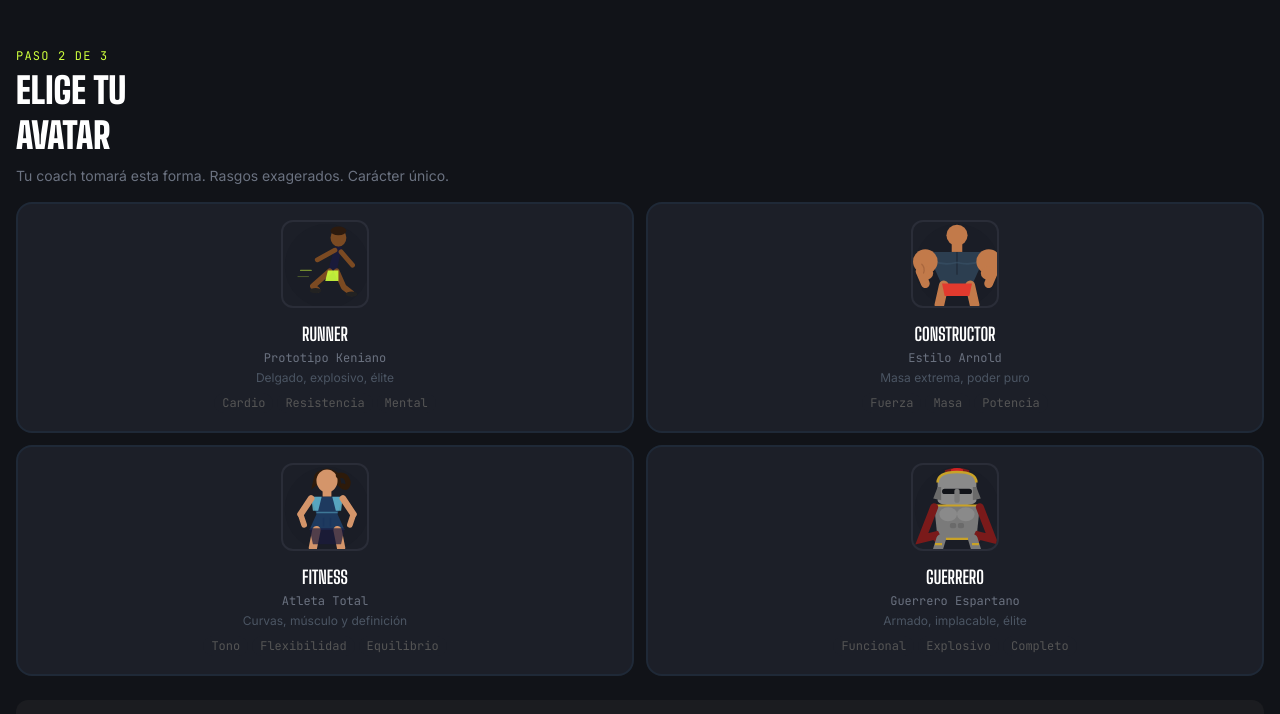
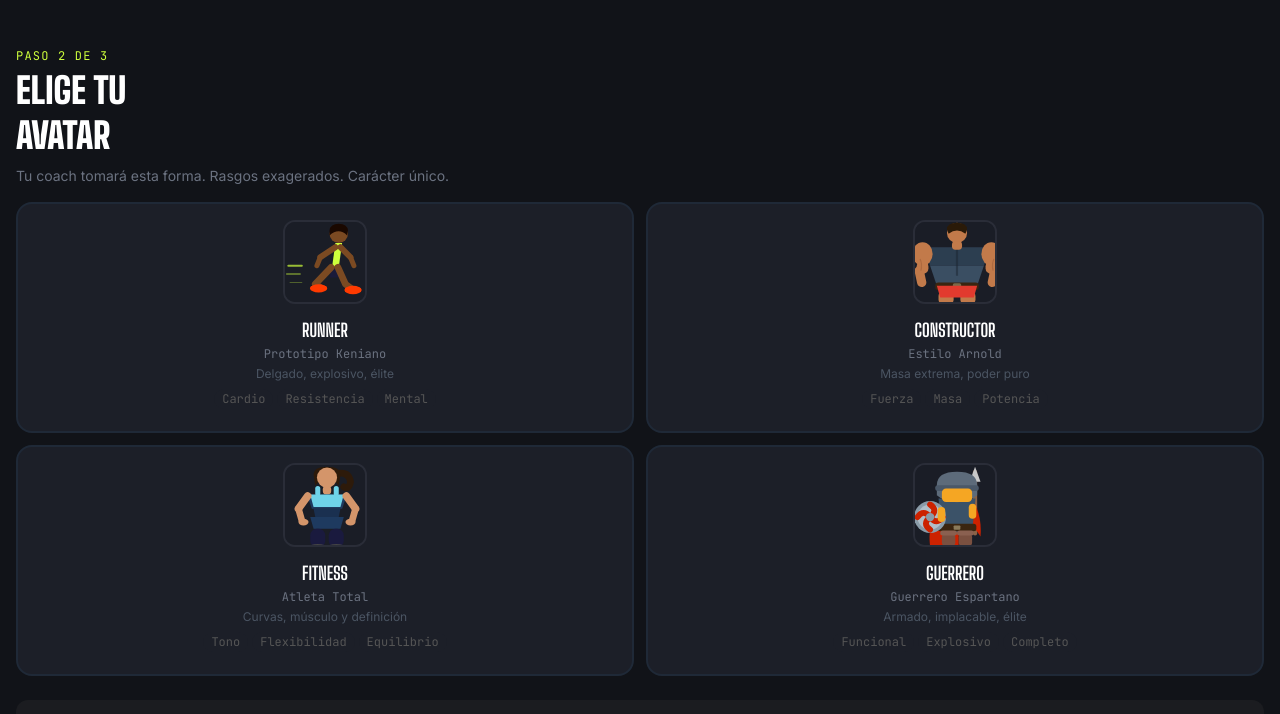
Before and after one commit to alejandrocalderon777/modo-maquina, a React (Vite) app: page /avatar-select in a window 1280 px wide. Shown: the top 714 px of the page. Built offline with nearby package versions, Linux system fonts and the light colour scheme.

Commit message:
feat: personajes flat-design (guerrero+escudo+lanza, runner, builder, fitness)

```diff
--- a/src/components/AvatarDisplay.tsx
+++ b/src/components/AvatarDisplay.tsx
@@ -18,16 +18,13 @@ export const ARCHETYPE_COLOR: Record<Archetype, string> = {
 }
 
 /* ── Lineage Emblems SVG ───────────────────────────────────────────── */
-
 export function LineageEmblemSVG({ lineage, size = 24 }: { lineage: string; size?: number }) {
   if (lineage === 'spartan') {
     return (
       <svg width={size} height={size} viewBox="0 0 24 24" fill="none">
-        {/* Spartan helmet - side profile */}
         <path d="M7 4 Q12 1 17 4 L17 11 Q17 16 12 18 L10 23 L8 18 Q4 15 4 11 L4 4 Z" fill="currentColor" />
         <path d="M4 7 L1 10 L3 14" stroke="currentColor" strokeWidth="1.5" strokeLinecap="round" fill="none" />
         <rect x="6" y="9" width="9" height="3" rx="1.5" fill="black" opacity="0.45" />
-        {/* Crest */}
         <path d="M7 4 Q12 1 17 4" stroke="currentColor" strokeWidth="2.5" strokeLinecap="round" fill="none" />
       </svg>
     )
@@ -35,7 +32,6 @@ export function LineageEmblemSVG({ lineage, size = 24 }: { lineage: string; size
   if (lineage === 'viking') {
     return (
       <svg width={size} height={size} viewBox="0 0 24 24" fill="none">
-        {/* Runic R (Raidō) - ᚱ */}
         <line x1="7" y1="2" x2="7" y2="22" stroke="currentColor" strokeWidth="2.5" strokeLinecap="round" />
         <path d="M7 2 L16 2 Q20 2 20 7.5 Q20 13 7 13" stroke="currentColor" strokeWidth="2.5" strokeLinecap="round" strokeLinejoin="round" fill="none" />
         <line x1="7" y1="13" x2="19" y2="22" stroke="currentColor" strokeWidth="2.5" strokeLinecap="round" />
@@ -45,7 +41,6 @@ export function LineageEmblemSVG({ lineage, size = 24 }: { lineage: string; size
   if (lineage === 'mapuche') {
     return (
       <svg width={size} height={size} viewBox="0 0 24 24" fill="none">
-        {/* Wenufoye / Sol mapuche - sun wheel */}
         <circle cx="12" cy="12" r="9" stroke="currentColor" strokeWidth="1.8" fill="none" />
         <circle cx="12" cy="12" r="2.5" fill="currentColor" />
         <line x1="12" y1="3" x2="12" y2="21" stroke="currentColor" strokeWidth="1.5" />
@@ -58,33 +53,107 @@ export function LineageEmblemSVG({ lineage, size = 24 }: { lineage: string; size
   return null
 }
 
-/* ── Character SVG Illustrations ──────────────────────────────────── */
+/* ── FLAT DESIGN Character SVGs ───────────────────────────────────── */
+
+export function WarriorSVG({ size }: { size: number }) {
+  return (
+    <svg width={size} height={size} viewBox="0 0 100 100" fill="none" xmlns="http://www.w3.org/2000/svg">
+      <rect width="100" height="100" fill="#1A1D26" />
+
+      {/* SPEAR shaft */}
+      <rect x="69" y="6" width="5" height="78" rx="2.5" fill="#8B6347" />
+      {/* SPEAR tip */}
+      <polygon points="71.5,2 65,20 78,20" fill="#C8C8C8" />
+
+      {/* RED CAPE behind body */}
+      <path d="M32 40 Q14 65 18 97 L52 97 L52 40 Z" fill="#CC2200" />
+      <path d="M68 40 Q80 60 78 85 L66 68 Z" fill="#CC2200" />
+
+      {/* BODY — dark teal tunic */}
+      <path d="M28 40 L72 40 L68 80 L32 80 Z" fill="#3B5268" />
+
+      {/* BELT */}
+      <rect x="27" y="70" width="46" height="9" rx="3" fill="#3A2510" />
+      <rect x="46" y="72" width="8" height="5" rx="1" fill="#8A7A5A" />
+
+      {/* SHIELD — round with pinwheel */}
+      <circle cx="18" cy="62" r="19" fill="#8A9BA8" />
+      <circle cx="18" cy="62" r="15" fill="#B0BEC8" />
+      <path d="M18 47 Q28 54 18 62" stroke="#CC2200" strokeWidth="7" fill="none" strokeLinecap="round" />
+      <path d="M18 77 Q8 70 18 62" stroke="#CC2200" strokeWidth="7" fill="none" strokeLinecap="round" />
+      <path d="M3 62 Q10 52 18 62" stroke="#CC2200" strokeWidth="7" fill="none" strokeLinecap="round" />
+      <path d="M33 62 Q26 72 18 62" stroke="#CC2200" strokeWidth="7" fill="none" strokeLinecap="round" />
+      <circle cx="18" cy="62" r="5" fill="#8A9BA8" />
+
+      {/* Left arm — shield arm */}
+      <rect x="27" y="50" width="9" height="18" rx="4.5" fill="#F5A623" />
+
+      {/* Right arm — spear arm */}
+      <rect x="64" y="46" width="9" height="18" rx="4.5" fill="#F5A623" />
+
+      {/* NECK */}
+      <rect x="44" y="26" width="12" height="16" rx="4" fill="#F5A623" />
+
+      {/* HELMET */}
+      <path d="M26 24 Q26 8 50 8 Q74 8 74 24 L74 36 Q68 42 50 44 Q32 42 26 36 Z" fill="#5D6B7A" />
+      {/* Helmet brim band */}
+      <rect x="24" y="24" width="52" height="7" rx="3.5" fill="#4A5868" />
+      {/* Nose guard */}
+      <rect x="47" y="29" width="6" height="16" rx="3" fill="#4A5868" />
+      {/* Face skin */}
+      <rect x="32" y="28" width="36" height="16" rx="5" fill="#F5A623" />
+
+      {/* BOOTS / legs */}
+      <rect x="32" y="80" width="16" height="18" rx="6" fill="#7A5040" />
+      <rect x="52" y="80" width="16" height="18" rx="6" fill="#7A5040" />
+      {/* Boot tops */}
+      <rect x="30" y="78" width="20" height="6" rx="3" fill="#8A6050" />
+      <rect x="50" y="78" width="20" height="6" rx="3" fill="#8A6050" />
+    </svg>
+  )
+}
 
 export function RunnerSVG({ size }: { size: number }) {
   return (
     <svg width={size} height={size} viewBox="0 0 100 100" fill="none" xmlns="http://www.w3.org/2000/svg">
-      <circle cx="50" cy="50" r="48" fill="#1A1D26" />
+      <rect width="100" height="100" fill="#1A1D26" />
+
+      {/* Speed lines */}
+      <line x1="4" y1="52" x2="20" y2="52" stroke="#CEFF3C" strokeWidth="2.5" strokeLinecap="round" opacity="0.7" />
+      <line x1="2" y1="62" x2="18" y2="62" stroke="#CEFF3C" strokeWidth="1.8" strokeLinecap="round" opacity="0.5" />
+      <line x1="6" y1="72" x2="20" y2="72" stroke="#CEFF3C" strokeWidth="1.2" strokeLinecap="round" opacity="0.3" />
+
       {/* Head */}
-      <ellipse cx="63" cy="18" rx="9" ry="10" fill="#7B4A22" />
-      <ellipse cx="63" cy="10" rx="9" ry="5" fill="#2C1A0E" />
-      {/* Torso - lean, forward lean */}
-      <path d="M59 28 L51 56 L61 56 L67 28 Z" fill="#1A1A3A" />
-      {/* Left arm - forward punch */}
-      <path d="M59 32 L39 43" stroke="#7B4A22" strokeWidth="5.5" strokeLinecap="round" />
-      {/* Right arm - back */}
-      <path d="M66 34 L79 49" stroke="#7B4A22" strokeWidth="5.5" strokeLinecap="round" />
-      {/* Right leg - stride forward */}
-      <path d="M53 56 L34 73 L39 77" stroke="#7B4A22" strokeWidth="6.5" strokeLinecap="round" strokeLinejoin="round" />
-      {/* Left leg - push off */}
-      <path d="M61 56 L69 74 L78 81" stroke="#7B4A22" strokeWidth="6.5" strokeLinecap="round" strokeLinejoin="round" />
+      <circle cx="64" cy="14" r="11" fill="#7B4A22" />
+      {/* Hair */}
+      <path d="M53 10 Q54 2 64 2 Q74 2 75 10 L74 16 Q64 6 53 16 Z" fill="#1A0800" />
+
+      {/* Torso — slight forward lean */}
+      <path d="M60 25 L56 54 L64 54 L68 25 Z" fill="#CEFF3C" />
+
+      {/* Left arm — pumping forward */}
+      <path d="M60 30 L42 42" stroke="#7B4A22" strokeWidth="7" strokeLinecap="round" />
+      <path d="M42 42 L38 52" stroke="#7B4A22" strokeWidth="6" strokeLinecap="round" />
+
+      {/* Right arm — back */}
+      <path d="M66 30 L78 42" stroke="#7B4A22" strokeWidth="7" strokeLinecap="round" />
+      <path d="M78 42 L82 52" stroke="#7B4A22" strokeWidth="6" strokeLinecap="round" />
+
       {/* Shorts */}
-      <path d="M51 55 L48 67 L63 67 L63 55 Z" fill="#CEFF3C" opacity="0.9" />
-      {/* Shoes */}
-      <ellipse cx="37" cy="78" rx="6.5" ry="3" fill="#222" />
-      <ellipse cx="78" cy="82" rx="6.5" ry="3" fill="#222" />
-      {/* Speed lines */}
-      <line x1="20" y1="55" x2="32" y2="55" stroke="#CEFF3C" strokeWidth="1.5" strokeLinecap="round" opacity="0.5" />
-      <line x1="17" y1="62" x2="29" y2="62" stroke="#CEFF3C" strokeWidth="1" strokeLinecap="round" opacity="0.3" />
+      <path d="M56 53 L53 66 L66 66 L66 53 Z" fill="#1A1A3A" />
+
+      {/* Left leg — stride out front */}
+      <path d="M55 54 L36 74 L42 78" stroke="#7B4A22" strokeWidth="8" strokeLinecap="round" strokeLinejoin="round" />
+
+      {/* Right leg — push off back */}
+      <path d="M63 54 L72 74 L80 80" stroke="#7B4A22" strokeWidth="8" strokeLinecap="round" strokeLinejoin="round" />
+
+      {/* LEFT shoe */}
+      <ellipse cx="40" cy="79" rx="10" ry="5" fill="#FF3A00" />
+      <rect x="30" y="76" width="20" height="6" rx="3" fill="#FF3A00" />
+      {/* RIGHT shoe */}
+      <ellipse cx="81" cy="81" rx="10" ry="5" fill="#FF3A00" />
+      <rect x="71" y="78" width="20" height="6" rx="3" fill="#FF3A00" />
     </svg>
   )
 }
@@ -92,33 +161,49 @@ export function RunnerSVG({ size }: { size: number }) {
 export function BuilderSVG({ size }: { size: number }) {
   return (
     <svg width={size} height={size} viewBox="0 0 100 100" fill="none" xmlns="http://www.w3.org/2000/svg">
-      <circle cx="50" cy="50" r="48" fill="#1A1D26" />
+      <rect width="100" height="100" fill="#1A1D26" />
+
       {/* Head */}
-      <ellipse cx="50" cy="15" rx="12" ry="12" fill="#C27A4A" />
+      <circle cx="50" cy="13" r="12" fill="#C27A4A" />
+      {/* Hair */}
+      <path d="M38 9 Q38 1 50 1 Q62 1 62 9 L60 14 Q50 6 40 14 Z" fill="#2A1A08" />
+
+      {/* Massive shoulders block */}
+      <path d="M10 30 L90 30 L82 52 L18 52 Z" fill="#2C3E50" />
+
+      {/* Chest */}
+      <path d="M18 52 L82 52 L74 76 L26 76 Z" fill="#3A4E62" />
+
+      {/* Chest line */}
+      <line x1="50" y1="30" x2="50" y2="64" stroke="#1A2530" strokeWidth="2.5" opacity="0.5" />
+
       {/* Neck */}
-      <rect x="44" y="25" width="12" height="9" fill="#C27A4A" />
-      {/* MASSIVE torso - extreme V-taper */}
-      <path d="M16 34 L84 34 L67 72 L33 72 Z" fill="#2C3E50" />
-      {/* Chest separation */}
-      <line x1="50" y1="34" x2="50" y2="60" stroke="#1A1D26" strokeWidth="2" opacity="0.4" />
-      {/* Pec definition */}
-      <path d="M22 44 Q35 50 50 46 Q65 50 78 44" stroke="#3A5268" strokeWidth="2" fill="none" opacity="0.6" />
-      {/* LEFT HUGE BICEP */}
-      <circle cx="14" cy="45" r="14" fill="#C27A4A" />
-      <ellipse cx="14" cy="58" rx="9" ry="8" fill="#C27A4A" />
-      <path d="M8 56 L14 70" stroke="#C27A4A" strokeWidth="10" strokeLinecap="round" />
-      {/* RIGHT HUGE BICEP */}
-      <circle cx="86" cy="45" r="14" fill="#C27A4A" />
-      <ellipse cx="86" cy="58" rx="9" ry="8" fill="#C27A4A" />
-      <path d="M92 56 L86 70" stroke="#C27A4A" strokeWidth="10" strokeLinecap="round" />
-      {/* Vein on arm */}
-      <path d="M10 48 Q14 52 12 58" stroke="#A0603A" strokeWidth="1.5" strokeLinecap="round" fill="none" opacity="0.7" />
-      {/* Legs */}
-      <path d="M35 72 L30 94" stroke="#C27A4A" strokeWidth="11" strokeLinecap="round" />
-      <path d="M65 72 L70 94" stroke="#C27A4A" strokeWidth="11" strokeLinecap="round" />
+      <rect x="44" y="23" width="12" height="10" rx="4" fill="#C27A4A" />
+
+      {/* LEFT ARM — HUGE bicep flexed up */}
+      <ellipse cx="9" cy="38" rx="12" ry="14" fill="#C27A4A" />
+      <rect x="2" y="46" width="14" height="16" rx="7" fill="#C27A4A" />
+      <path d="M5 58 L8 72" stroke="#C27A4A" strokeWidth="11" strokeLinecap="round" />
+      {/* Vein */}
+      <path d="M6 44 Q9 50 7 58" stroke="#A0603A" strokeWidth="1.5" fill="none" opacity="0.6" />
+
+      {/* RIGHT ARM — HUGE bicep flexed up */}
+      <ellipse cx="91" cy="38" rx="12" ry="14" fill="#C27A4A" />
+      <rect x="84" y="46" width="14" height="16" rx="7" fill="#C27A4A" />
+      <path d="M95 58 L92 72" stroke="#C27A4A" strokeWidth="11" strokeLinecap="round" />
+      <path d="M94 44 Q91 50 93 58" stroke="#A0603A" strokeWidth="1.5" fill="none" opacity="0.6" />
+
+      {/* Belt */}
+      <rect x="24" y="72" width="52" height="9" rx="4" fill="#3A2510" />
+      <rect x="45" y="73" width="10" height="7" rx="2" fill="#7A6A4A" />
+
+      {/* LEGS */}
+      <rect x="28" y="81" width="18" height="18" rx="7" fill="#C27A4A" />
+      <rect x="54" y="81" width="18" height="18" rx="7" fill="#C27A4A" />
+
       {/* Shorts */}
-      <path d="M33 70 L36 84 L50 84 L50 70 Z" fill="#E23A2E" />
-      <path d="M67 70 L64 84 L50 84 L50 70 Z" fill="#E23A2E" />
+      <path d="M26 76 L30 90 L50 90 L50 76 Z" fill="#E23A2E" />
+      <path d="M74 76 L70 90 L50 90 L50 76 Z" fill="#E23A2E" />
     </svg>
   )
 }
@@ -126,87 +211,58 @@ export function BuilderSVG({ size }: { size: number }) {
 export function FitnessSVG({ size }: { size: number }) {
   return (
     <svg width={size} height={size} viewBox="0 0 100 100" fill="none" xmlns="http://www.w3.org/2000/svg">
-      <circle cx="50" cy="50" r="48" fill="#1A1D26" />
+      <rect width="100" height="100" fill="#1A1D26" />
+
+      {/* Ponytail */}
+      <path d="M63 10 Q76 8 78 20 Q76 30 70 26" stroke="#2D1A0A" strokeWidth="8" strokeLinecap="round" fill="none" />
+
       {/* Hair */}
-      <path d="M35 15 Q36 6 50 4 Q64 6 65 15 L68 28 Q60 20 50 20 Q40 20 32 28 Z" fill="#2D1A0A" />
+      <path d="M34 12 Q34 2 50 2 Q66 2 66 12 L64 24 Q56 16 50 16 Q44 16 36 24 Z" fill="#2D1A0A" />
+
       {/* Head */}
-      <ellipse cx="50" cy="18" rx="12" ry="13" fill="#D4956A" />
+      <circle cx="50" cy="15" r="12" fill="#D4956A" />
+
       {/* Neck */}
-      <rect x="45" y="29" width="10" height="7" fill="#D4956A" />
-      {/* Torso - Athletic hourglass */}
-      <path d="M32 36 L68 36 L62 56 L70 74 L30 74 L38 56 Z" fill="#1E3A5F" />
-      {/* Waist indent lines */}
-      <line x1="38" y1="54" x2="62" y2="54" stroke="#6FD3E8" strokeWidth="1.5" opacity="0.4" />
-      {/* Defined abs lines */}
-      <line x1="46" y1="60" x2="46" y2="70" stroke="#16305A" strokeWidth="1.5" opacity="0.5" />
-      <line x1="54" y1="60" x2="54" y2="70" stroke="#16305A" strokeWidth="1.5" opacity="0.5" />
-      {/* Sports top accent */}
-      <path d="M32 36 L44 36 L40 52 L34 52 Z" fill="#6FD3E8" opacity="0.7" />
-      <path d="M68 36 L56 36 L60 52 L66 52 Z" fill="#6FD3E8" opacity="0.7" />
-      {/* Left arm - toned */}
-      <path d="M32 38 L20 56" stroke="#D4956A" strokeWidth="7.5" strokeLinecap="round" />
-      <path d="M20 56 L24 68" stroke="#D4956A" strokeWidth="6.5" strokeLinecap="round" />
-      {/* Right arm */}
-      <path d="M68 38 L80 56" stroke="#D4956A" strokeWidth="7.5" strokeLinecap="round" />
-      <path d="M80 56 L76 68" stroke="#D4956A" strokeWidth="6.5" strokeLinecap="round" />
-      {/* Legs */}
-      <path d="M38 74 L34 94" stroke="#D4956A" strokeWidth="9.5" strokeLinecap="round" />
-      <path d="M62 74 L66 94" stroke="#D4956A" strokeWidth="9.5" strokeLinecap="round" />
-      {/* Leggings */}
-      <path d="M30 72 L34 90 L50 90 L50 72 Z" fill="#1A1A3E" opacity="0.7" />
-      <path d="M70 72 L66 90 L50 90 L50 72 Z" fill="#1A1A3E" opacity="0.7" />
-      {/* Ponytail */}
-      <path d="M63 12 Q72 10 74 20 Q73 28 68 24" stroke="#2D1A0A" strokeWidth="6" strokeLinecap="round" fill="none" />
-    </svg>
-  )
-}
+      <rect x="45" y="25" width="10" height="10" rx="4" fill="#D4956A" />
 
-export function WarriorSVG({ size }: { size: number }) {
-  return (
-    <svg width={size} height={size} viewBox="0 0 100 100" fill="none" xmlns="http://www.w3.org/2000/svg">
-      <circle cx="50" cy="50" r="48" fill="#1A1D26" />
-      {/* Helmet crest / plume */}
-      <path d="M36 6 Q50 1 64 6 L60 20 L40 20 Z" fill="#7A1A1A" />
-      <path d="M43 5 Q50 2 57 5 L55 20 L45 20 Z" fill="#CC2222" />
-      {/* Spartan helmet */}
-      <path d="M28 20 Q28 8 50 8 Q72 8 72 20 L72 40 Q72 46 50 46 Q28 46 28 40 Z" fill="#8A8A8A" />
-      {/* Cheek guards */}
-      <path d="M28 25 L23 38 L32 40 L32 25 Z" fill="#6A6A6A" />
-      <path d="M72 25 L77 38 L68 40 L68 25 Z" fill="#6A6A6A" />
-      {/* Eye slit */}
-      <rect x="33" y="27" width="34" height="6" rx="3" fill="#111318" />
-      {/* Nose guard */}
-      <rect x="47" y="27" width="6" height="16" rx="3" fill="#7A7A7A" />
-      {/* Helmet gold trim */}
-      <path d="M28 20 Q28 8 50 8 Q72 8 72 20" stroke="#C9A227" strokeWidth="3" fill="none" />
-      {/* Armor - muscle cuirass */}
-      <path d="M24 46 L76 46 L72 84 L28 84 Z" fill="#7A7A7A" />
-      {/* Pectoral muscles on armor */}
-      <ellipse cx="40" cy="56" rx="10" ry="8" fill="#8A8A8A" />
-      <ellipse cx="60" cy="56" rx="10" ry="8" fill="#8A8A8A" />
-      {/* Abs grid on armor */}
-      <rect x="42" y="66" width="7" height="6" rx="2" fill="#6A6A6A" />
-      <rect x="51" y="66" width="7" height="6" rx="2" fill="#6A6A6A" />
-      {/* Gold trim */}
-      <line x1="24" y1="46" x2="76" y2="46" stroke="#C9A227" strokeWidth="2.5" />
-      <line x1="28" y1="84" x2="72" y2="84" stroke="#C9A227" strokeWidth="2.5" />
-      {/* Red cape */}
-      <path d="M24 48 L10 84 L26 80 L28 84" stroke="#7A1A1A" strokeWidth="9" strokeLinecap="round" />
-      <path d="M76 48 L90 84 L74 80 L72 84" stroke="#7A1A1A" strokeWidth="9" strokeLinecap="round" />
-      {/* Greaved legs */}
-      <path d="M32 84 L28 97" stroke="#7A7A7A" strokeWidth="11" strokeLinecap="round" />
-      <path d="M68 84 L72 97" stroke="#7A7A7A" strokeWidth="11" strokeLinecap="round" />
-      {/* Gold greave band */}
-      <line x1="25" y1="90" x2="33" y2="90" stroke="#C9A227" strokeWidth="2.5" />
-      <line x1="67" y1="90" x2="75" y2="90" stroke="#C9A227" strokeWidth="2.5" />
+      {/* TORSO — hourglass: wide shoulders, narrow waist, wider hips */}
+      {/* Shoulders */}
+      <path d="M26 35 L74 35 L68 52 L32 52 Z" fill="#1E3A5F" />
+      {/* Waist */}
+      <path d="M34 52 L66 52 L64 62 L36 62 Z" fill="#1A3050" />
+      {/* Hips */}
+      <path d="M30 62 L70 62 L66 76 L34 76 Z" fill="#1E3A5F" />
+
+      {/* Sports crop top */}
+      <path d="M30 35 L70 35 L66 50 L34 50 Z" fill="#6FD3E8" />
+      {/* Top straps */}
+      <rect x="36" y="25" width="6" height="12" rx="3" fill="#6FD3E8" />
+      <rect x="58" y="25" width="6" height="12" rx="3" fill="#6FD3E8" />
+
+      {/* LEFT ARM — toned, hands on hips */}
+      <path d="M27 37 L16 52" stroke="#D4956A" strokeWidth="9" strokeLinecap="round" />
+      <path d="M16 52 L20 66" stroke="#D4956A" strokeWidth="8" strokeLinecap="round" />
+      <ellipse cx="22" cy="68" rx="6" ry="4" fill="#D4956A" />
+
+      {/* RIGHT ARM */}
+      <path d="M73 37 L84 52" stroke="#D4956A" strokeWidth="9" strokeLinecap="round" />
+      <path d="M84 52 L80 66" stroke="#D4956A" strokeWidth="8" strokeLinecap="round" />
+      <ellipse cx="78" cy="68" rx="6" ry="4" fill="#D4956A" />
+
+      {/* LEGGINGS */}
+      <rect x="30" y="76" width="18" height="22" rx="8" fill="#1A1A3E" />
+      <rect x="52" y="76" width="18" height="22" rx="8" fill="#1A1A3E" />
+
+      {/* Shoes */}
+      <ellipse cx="39" cy="98" rx="11" ry="4" fill="#444" />
+      <ellipse cx="61" cy="98" rx="11" ry="4" fill="#444" />
     </svg>
   )
 }
 
 /* ── Character map ────────────────────────────────────────────────── */
-
-const SIZE_PX: Record<string, number> = { sm: 42, md: 64, lg: 96, xl: 120 }
-const RING_PX: Record<string, number> = { sm: 56, md: 82, lg: 116, xl: 144 }
+const SIZE_PX: Record<string, number> = { sm: 44, md: 68, lg: 96, xl: 124 }
+const RING_PX: Record<string, number> = { sm: 58, md: 86, lg: 118, xl: 148 }
 
 export function CharacterSVG({ archetype, sizePx }: { archetype: Archetype; sizePx: number }) {
   if (archetype === 'runner') return <RunnerSVG size={sizePx} />
@@ -215,10 +271,9 @@ export function CharacterSVG({ archetype, sizePx }: { archetype: Archetype; size
   return <WarriorSVG size={sizePx} />
 }
 
-/* ── Main component ───────────────────────────────────────────────── */
-
+/* ── Main AvatarDisplay ───────────────────────────────────────────── */
 export default function AvatarDisplay({
-  archetype = 'runner',
+  archetype = 'warrior',
   lineage,
   size = 'md',
   animated = false,
@@ -231,64 +286,43 @@ export default function AvatarDisplay({
 
   return (
     <div className={clsx('relative flex items-center justify-center', className)}>
-      {/* Glow ring */}
       <div
-        className={clsx('absolute rounded-full', animated && 'animate-glow')}
+        className="absolute rounded-full"
         style={{
-          width: ringPx,
-          height: ringPx,
+          width: ringPx, height: ringPx,
           background: `radial-gradient(circle, ${accentColor}22 0%, transparent 70%)`,
           border: `2px solid ${accentColor}55`,
         }}
       />
-
-      {/* Character */}
       <div
         className={clsx('relative rounded-full overflow-hidden', animated && 'animate-bounce-in')}
         style={{
-          width: sizePx,
-          height: sizePx,
+          width: sizePx, height: sizePx,
           border: `2px solid ${accentColor}`,
           boxShadow: `0 0 16px ${accentColor}44`,
         }}
       >
         <CharacterSVG archetype={archetype} sizePx={sizePx} />
       </div>
-
-      {/* Lineage emblem badge */}
       {lineage && (
         <div
           className="absolute -bottom-1 -right-1 rounded-full flex items-center justify-center border-2 border-carbon"
           style={{
-            width: sizePx * 0.38,
-            height: sizePx * 0.38,
-            background: accentColor,
-            color: '#111318',
+            width: sizePx * 0.38, height: sizePx * 0.38,
+            background: accentColor, color: '#111318',
           }}
         >
           <LineageEmblemSVG lineage={lineage} size={sizePx * 0.22} />
         </div>
       )}
-
-      {/* Energy particles */}
-      {animated && (
-        <>
-          {[0, 1, 2].map((i) => (
-            <div
-              key={i}
-              className="absolute w-1.5 h-1.5 rounded-full animate-ping"
-              style={{
-                background: accentColor,
-                top: `${[15, 60, 80][i]}%`,
-                left: `${[80, 5, 75][i]}%`,
-                animationDelay: `${i * 0.3}s`,
-                animationDuration: '2s',
-                opacity: 0.6,
-              }}
-            />
-          ))}
-        </>
-      )}
+      {animated && [0, 1, 2].map((i) => (
+        <div key={i} className="absolute w-1.5 h-1.5 rounded-full animate-ping"
+          style={{
+            background: accentColor,
+            top: `${[15, 60, 80][i]}%`, left: `${[80, 5, 75][i]}%`,
+            animationDelay: `${i * 0.3}s`, animationDuration: '2s', opacity: 0.6,
+          }} />
+      ))}
     </div>
   )
 }
@@ -296,14 +330,8 @@ export default function AvatarDisplay({
 export function DefaultAvatar({ size = 'md' }: { size?: 'sm' | 'md' | 'lg' | 'xl' }) {
   const sizePx = SIZE_PX[size]
   return (
-    <div
-      className="rounded-full overflow-hidden border-2 border-volt"
-      style={{
-        width: sizePx,
-        height: sizePx,
-        boxShadow: '0 0 20px rgba(206,255,60,0.3)',
-      }}
-    >
+    <div className="rounded-full overflow-hidden border-2 border-volt"
+      style={{ width: sizePx, height: sizePx, boxShadow: '0 0 20px rgba(206,255,60,0.3)' }}>
       <WarriorSVG size={sizePx} />
     </div>
   )
--- a/src/pages/AvatarSelect.tsx
+++ b/src/pages/AvatarSelect.tsx
@@ -77,13 +77,13 @@ export default function AvatarSelect() {
               <div
                 className="rounded-xl overflow-hidden mb-3 transition-all"
                 style={{
-                  width: 88,
-                  height: 88,
+                  width: 84,
+                  height: 84,
                   border: `2px solid ${isSelected ? accentColor : '#2A2D38'}`,
-                  boxShadow: isSelected ? `0 0 16px ${accentColor}44` : 'none',
+                  boxShadow: isSelected ? `0 0 20px ${accentColor}55` : 'none',
                 }}
               >
-                <ArchetypeAvatar archetype={arch.id} size={88} />
+                <ArchetypeAvatar archetype={arch.id} size={84} />
               </div>
 
               <h3
--- a/src/pages/Dashboard.tsx
+++ b/src/pages/Dashboard.tsx
@@ -90,7 +90,7 @@ export default function Dashboard() {
           <AvatarDisplay
             archetype="warrior"
             lineage={(profile.lineage as Lineage) || 'spartan'}
-            size="sm"
+            size="md"
           />
         </div>
       </div>
@@ -139,7 +139,7 @@ export default function Dashboard() {
           <AvatarDisplay
             archetype="warrior"
             lineage={(profile.lineage as Lineage) || 'spartan'}
-            size="sm"
+            size="md"
           />
           <div className="flex-1">
             <p className="font-mono text-xs uppercase tracking-widest mb-1" style={{ color: accentColor }}>
```
Also changed, not shown: 1 other file (tests, documents, lock files or other folders).
